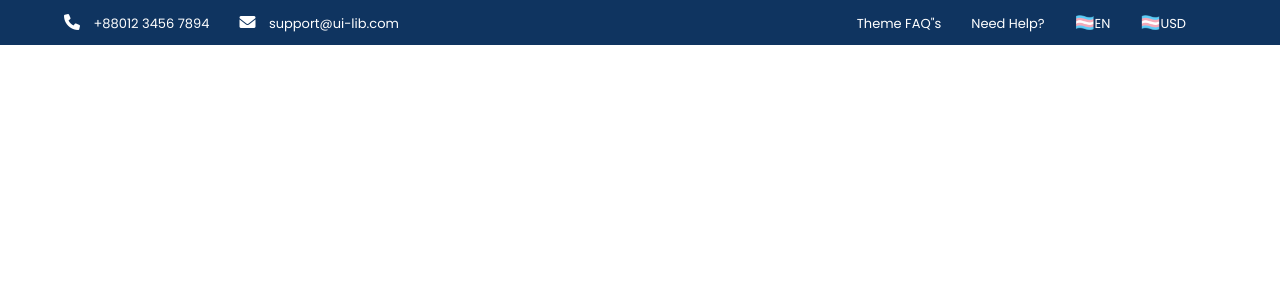
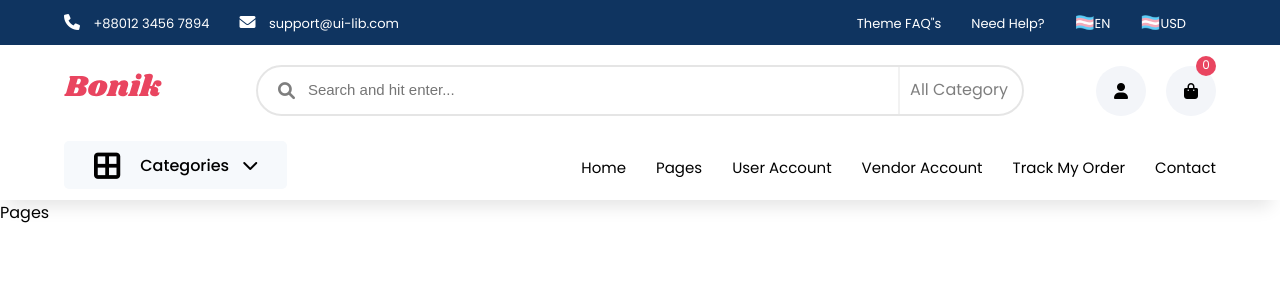
Before and after one commit to hiep1997xz/shopping-ecommer, a React (Create React App) app: page / in a window 1280 px wide. Shown: the top 300 px of the page. Built offline with nearby package versions, Linux system fonts and the light colour scheme.

Commit message:
feature/fullHeader

```diff
--- a/src/App.js
+++ b/src/App.js
@@ -1,12 +1,21 @@
 import React from 'react';
+import { BrowserRouter as Router, Switch, Route } from "react-router-dom"
 import './App.css';
-import Head from './common/header/Head';
+import Header from './common/header/Header';
+import Pages from './pages/Pages';
 
 function App() {
   return (
-    <div>
-      <Head />
-    </div>
+    <>
+    <Router>
+      <Header />
+      <Switch>
+        <Route path="/" exact>
+          <Pages />
+        </Route>
+      </Switch>
+    </Router>
+    </>
   );
 }
 
--- /dev/null
+++ b/src/common/header/Header.jsx
@@ -0,0 +1,17 @@
+import React from 'react'
+import Head from "./Head"
+import Navbar from './Navbar'
+import Search from './Search'
+import "./Head.css"
+
+const Header = () => {
+  return (
+    <div>
+      <Head />
+      <Search />
+      <Navbar />
+    </div>
+  )
+}
+
+export default Header
--- /dev/null
+++ b/src/common/header/Navbar.jsx
@@ -0,0 +1,52 @@
+import React, { useState } from 'react'
+import { Link } from 'react-router-dom'
+
+const Navbar = () => {
+  const [MobileMenu, setMobileMenu] = useState(false)
+
+  return (
+    <>
+      <header className="header">
+        <div className="container d_flex">
+
+          <div className="catgrories d_flex">
+            <span class="fa-solid fa-border-all"></span>
+            <h4>
+              Categories <i className="fa fa-chevron-down"></i>
+            </h4>
+          </div>
+
+          <div className='navlink'>
+            <ul className={MobileMenu ? "nav-links-MobileMenu" : "link f_flex capitalize"} onClick={() => setMobileMenu(false)}>
+              {/*<ul className='link f_flex uppercase {MobileMenu ? "nav-links-MobileMenu" : "nav-links"} onClick={() => setMobileMenu(false)}'>*/}
+              <li>
+                <Link to='/'>home</Link>
+              </li>
+              <li>
+                <Link to='/pages'>pages</Link>
+              </li>
+              <li>
+                <Link to='/user'>user account</Link>
+              </li>
+              <li>
+                <Link to='/vendor'>vendor account</Link>
+              </li>
+              <li>
+                <Link to='/track'>track my order</Link>
+              </li>
+              <li>
+                <Link to='/contact'>contact</Link>
+              </li>
+            </ul>
+
+            <button className='toggle' onClick={() => setMobileMenu(!MobileMenu)}>
+              {MobileMenu ? <i className='fas fa-times close home-btn'></i> : <i className='fas fa-bars open'></i>}
+            </button>
+          </div>
+        </div>
+      </header>
+    </>
+  )
+}
+
+export default Navbar
--- /dev/null
+++ b/src/common/header/Search.jsx
@@ -0,0 +1,37 @@
+import React from 'react'
+import { Link } from 'react-router-dom'
+import logo from "../../components/assets/images/logo.svg"
+
+const Search = () => {
+  return (
+    <>
+      <section className='search'>
+        <div className='container c_flex'>
+
+          <div className='logo width'>
+            <img src={logo} alt="" />
+          </div>
+
+          <div className='search-box f_flex'>
+            <i className='fa fa-search'></i>
+            <input type='text' placeholder='Search and hit enter...' />
+            <span>All Category</span>
+          </div>
+
+          <div className='icon f_flex width'>
+            <i className='fa fa-user icon-circle'></i>
+            <div className='cart'>
+              <Link to='/cart'>
+                <i className='fa fa-shopping-bag icon-circle'></i>
+                <span>0</span>
+              </Link>
+            </div>
+          </div>
+
+        </div>
+      </section>
+    </>
+  )
+}
+
+export default Search
--- /dev/null
+++ b/src/pages/Pages.jsx
@@ -0,0 +1,9 @@
+import React from 'react'
+
+const Pages = () => {
+  return (
+    <div>Pages</div>
+  )
+}
+
+export default Pages
```
Also changed, not shown: src/components/assets/images/logo.svg (added), 1 other file (tests, documents, lock files or other folders).
